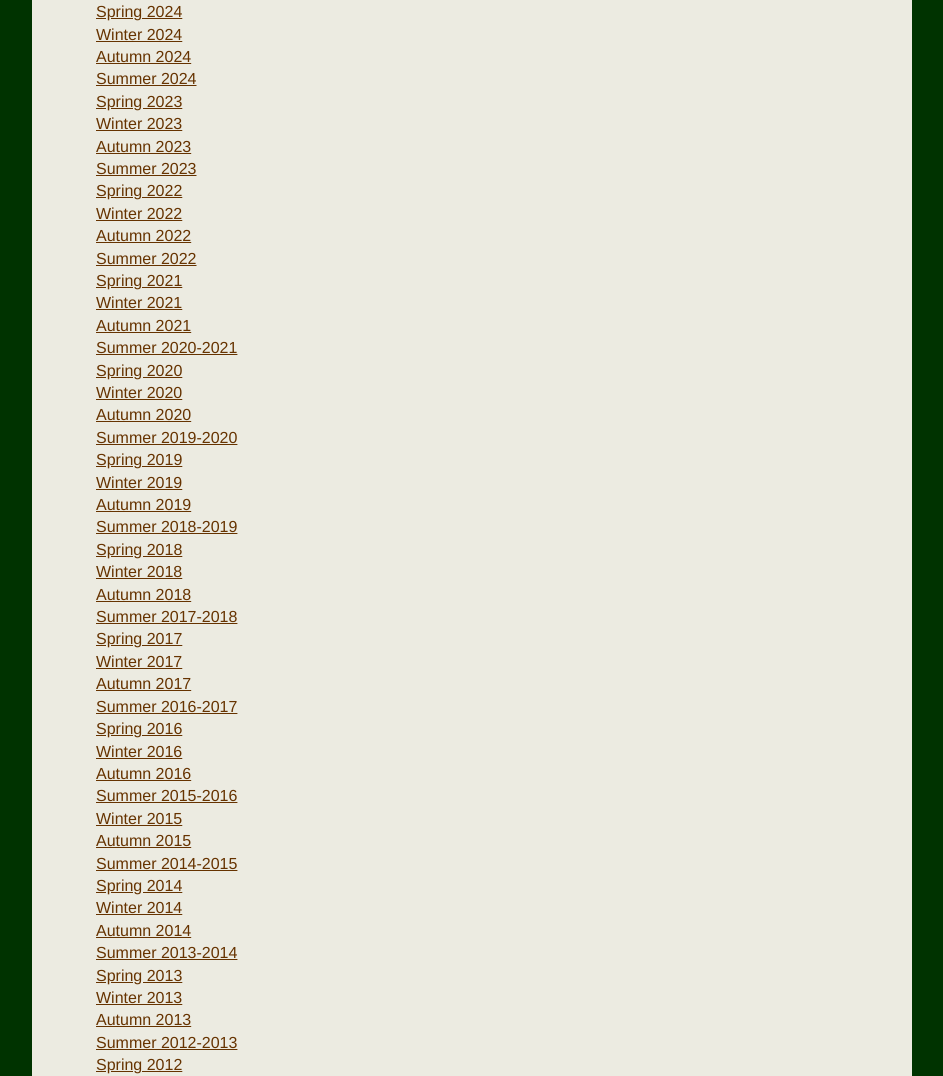
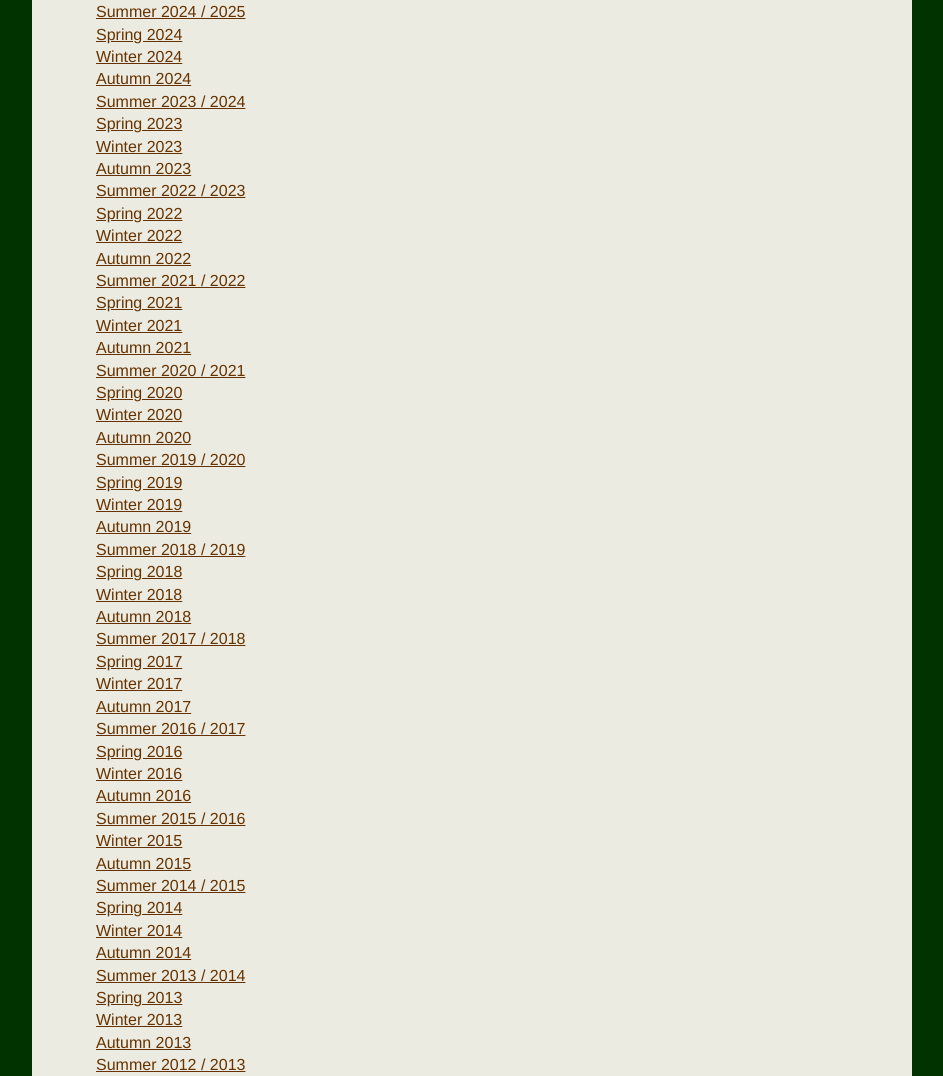
Before and after one commit to fernglen/fernglen.github.io, a plain HTML site: page newsletters.html in a window 1280 px wide. Shown: the part 386-1462 px from the top of the page, without its empty margins (288-1231 px from the left). Drawn offline with Linux system fonts and the light colour scheme.

Commit message:
added newsletter for summer 2025

```diff
--- a/newsletters.html
+++ b/newsletters.html
@@ -50,53 +50,54 @@
       <p>The Fernglen newsletter is produced quarterly with a summer, autumn, winter and spring edition. These are posted to those on the membership list.</p>
 
       <p>
+        <a target="_blank" href="assets/Newsletter_2025_1_Summer.pdf">Summer 2024 / 2025</a><br>
         <a target="_blank" href="assets/Newsletter_2024_4_Spring.pdf">Spring 2024</a><br>
         <a target="_blank" href="assets/Newsletter_2024_3_Winter.pdf">Winter 2024</a><br>
         <a target="_blank" href="assets/Newsletter_2024_2_Autumn.pdf">Autumn 2024</a><br>
-        <a target="_blank" href="assets/Newsletter_2024_1_Summer.pdf">Summer 2024</a><br>
+        <a target="_blank" href="assets/Newsletter_2024_1_Summer.pdf">Summer 2023 / 2024</a><br>
         <a target="_blank" href="assets/Newsletter_2023_4_Spring.pdf">Spring 2023</a><br>
         <a target="_blank" href="assets/Newsletter_2023_3_Winter.pdf">Winter 2023</a><br>
         <a target="_blank" href="assets/Newsletter_2023_2_Autumn.pdf">Autumn 2023</a><br>
-        <a target="_blank" href="assets/Newsletter_2023_1_Summer.pdf">Summer 2023</a><br>
+        <a target="_blank" href="assets/Newsletter_2023_1_Summer.pdf">Summer 2022 / 2023</a><br>
         <a target="_blank" href="assets/Newsletter_2022_4_Spring.pdf">Spring 2022</a><br>
         <a target="_blank" href="assets/Newsletter_2022_3_Winter.pdf">Winter 2022</a><br>
         <a target="_blank" href="assets/Newsletter_2022_2_Autumn.pdf">Autumn 2022</a><br>
-        <a target="_blank" href="assets/Newsletter_2022_1_Summer.pdf">Summer 2022</a><br>
+        <a target="_blank" href="assets/Newsletter_2022_1_Summer.pdf">Summer 2021 / 2022</a><br>
         <a target="_blank" href="assets/Newsletter_2021_4_Spring.pdf">Spring 2021</a><br>
         <a target="_blank" href="assets/Newsletter_2021_3_Winter.pdf">Winter 2021</a><br>
         <a target="_blank" href="assets/Newsletter_2021_2_Autumn.pdf">Autumn 2021</a><br>
-        <a target="_blank" href="assets/Newsletter_2021_1_Summer.pdf">Summer 2020-2021</a><br>
+        <a target="_blank" href="assets/Newsletter_2021_1_Summer.pdf">Summer 2020 / 2021</a><br>
         <a target="_blank" href="assets/Newsletter_2020_4_Spring.pdf">Spring 2020</a><br>
         <a target="_blank" href="assets/Newsletter_2020_3_Winter.pdf">Winter 2020</a><br>
         <a target="_blank" href="assets/Newsletter_2020_2_Autumn.pdf">Autumn 2020</a><br>
-        <a target="_blank" href="assets/Newsletter_2020_1_Summer.pdf">Summer 2019-2020</a><br>
+        <a target="_blank" href="assets/Newsletter_2020_1_Summer.pdf">Summer 2019 / 2020</a><br>
         <a target="_blank" href="assets/Newsletter_2019_4_Spring.pdf">Spring 2019</a><br>
         <a target="_blank" href="assets/Newsletter_2019_3_Winter.pdf">Winter 2019</a><br>
         <a target="_blank" href="assets/Newsletter_2019_2_Autumn.pdf">Autumn 2019</a><br>
-        <a target="_blank" href="assets/Newsletter_2019_1_Summer.pdf">Summer 2018-2019</a><br>
+        <a target="_blank" href="assets/Newsletter_2019_1_Summer.pdf">Summer 2018 / 2019</a><br>
         <a target="_blank" href="assets/Newsletter_2018_4_Spring.pdf">Spring 2018</a><br>
         <a target="_blank" href="assets/Newsletter_2018_3_Winter.pdf">Winter 2018</a><br>
         <a target="_blank" href="assets/Newsletter_2018_2_Autumn.pdf">Autumn 2018</a><br>
-        <a target="_blank" href="assets/Newsletter_2018_1_Summer.pdf">Summer 2017-2018</a><br>
+        <a target="_blank" href="assets/Newsletter_2018_1_Summer.pdf">Summer 2017 / 2018</a><br>
         <a target="_blank" href="assets/Newsletter_2017_4_Spring.pdf">Spring 2017</a><br>
         <a target="_blank" href="assets/Newsletter_2017_3_Winter.pdf">Winter 2017</a><br>
         <a target="_blank" href="assets/Newsletter_2017_2_Autumn.pdf">Autumn 2017</a><br>
-        <a target="_blank" href="assets/Newsletter_2017_1_Summer.pdf">Summer 2016-2017</a><br>
+        <a target="_blank" href="assets/Newsletter_2017_1_Summer.pdf">Summer 2016 / 2017</a><br>
         <a target="_blank" href="assets/Newsletter_2016_4_Spring.pdf">Spring 2016</a><br>
         <a target="_blank" href="assets/Newsletter_2016_3_Winter.pdf">Winter 2016</a><br>
         <a target="_blank" href="assets/Newsletter_2016_2_Autumn.pdf">Autumn 2016</a><br>
-        <a target="_blank" href="assets/Newsletter_2016_1_Summer.pdf">Summer 2015-2016</a><br>
+        <a target="_blank" href="assets/Newsletter_2016_1_Summer.pdf">Summer 2015 / 2016</a><br>
         <a target="_blank" href="assets/Newsletter_2015_3_Winter.pdf">Winter 2015</a><br>
         <a target="_blank" href="assets/Newsletter_2015_2_Autumn.pdf">Autumn 2015</a><br>
-        <a target="_blank" href="assets/Newsletter_2015_1_Summer.pdf">Summer 2014-2015</a><br>
+        <a target="_blank" href="assets/Newsletter_2015_1_Summer.pdf">Summer 2014 / 2015</a><br>
         <a target="_blank" href="assets/Newsletter_2014_4_Spring.pdf">Spring 2014</a><br>
         <a target="_blank" href="assets/Newsletter_2014_3_Winter.pdf">Winter 2014</a><br>
         <a target="_blank" href="assets/Newsletter_2014_2_Autumn.pdf">Autumn 2014</a><br>
-        <a target="_blank" href="assets/Newsletter_2014_1_Summer.pdf">Summer 2013-2014</a><br>
+        <a target="_blank" href="assets/Newsletter_2014_1_Summer.pdf">Summer 2013 / 2014</a><br>
         <a target="_blank" href="assets/Newsletter_2013_4_Spring.pdf">Spring 2013</a><br>
         <a target="_blank" href="assets/Newsletter_2013_3_Winter.pdf">Winter 2013</a><br>
         <a target="_blank" href="assets/Newsletter_2013_2_Autumn.pdf">Autumn 2013</a><br>
-        <a target="_blank" href="assets/Newsletter_2013_1_Summer.pdf">Summer 2012-2013</a><br>
+        <a target="_blank" href="assets/Newsletter_2013_1_Summer.pdf">Summer 2012 / 2013</a><br>
         <a target="_blank" href="assets/Newsletter_2012_4_Spring.pdf">Spring 2012</a><br>
       </p>
 
```
Also changed, not shown: 1 other file.
